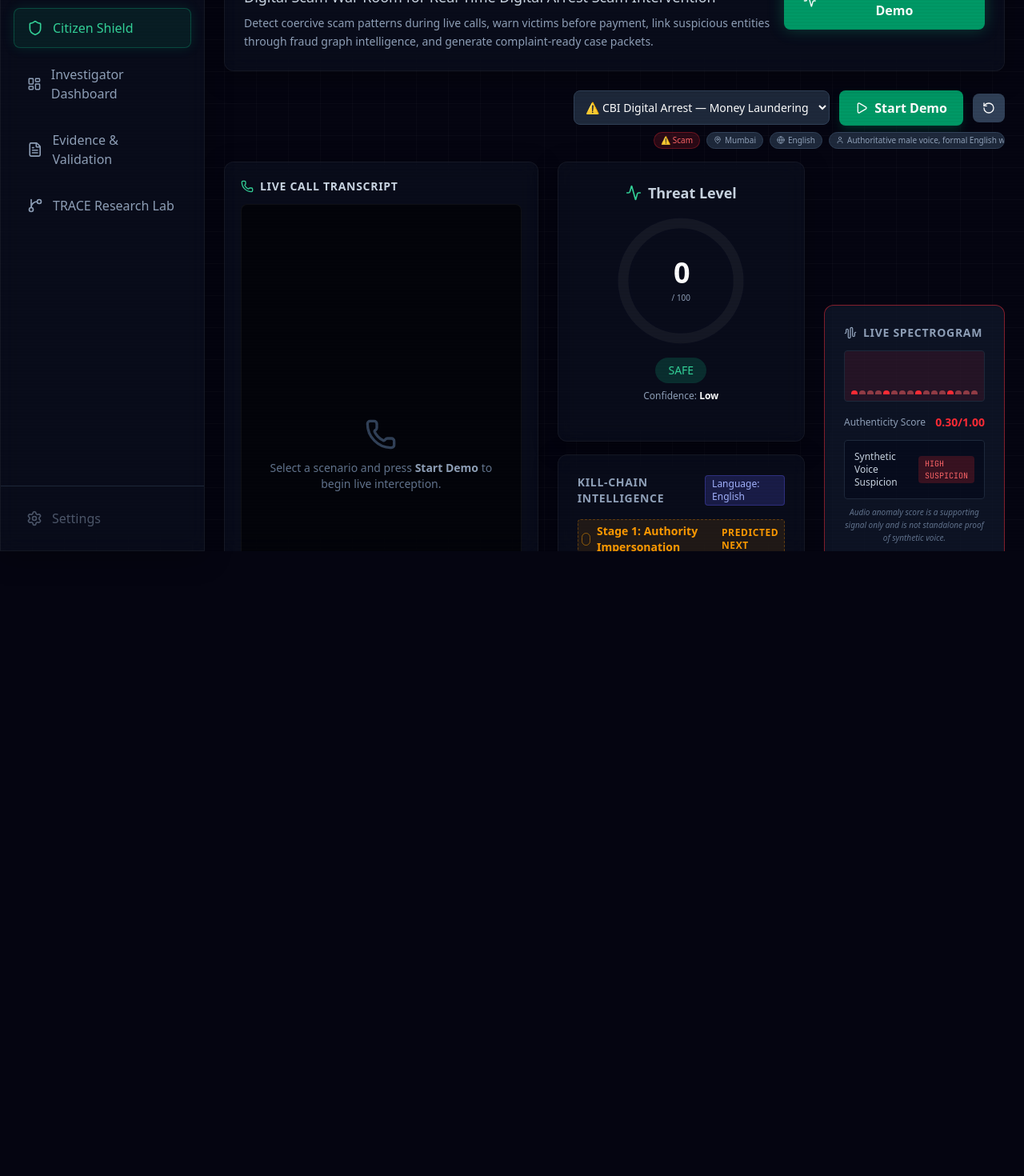
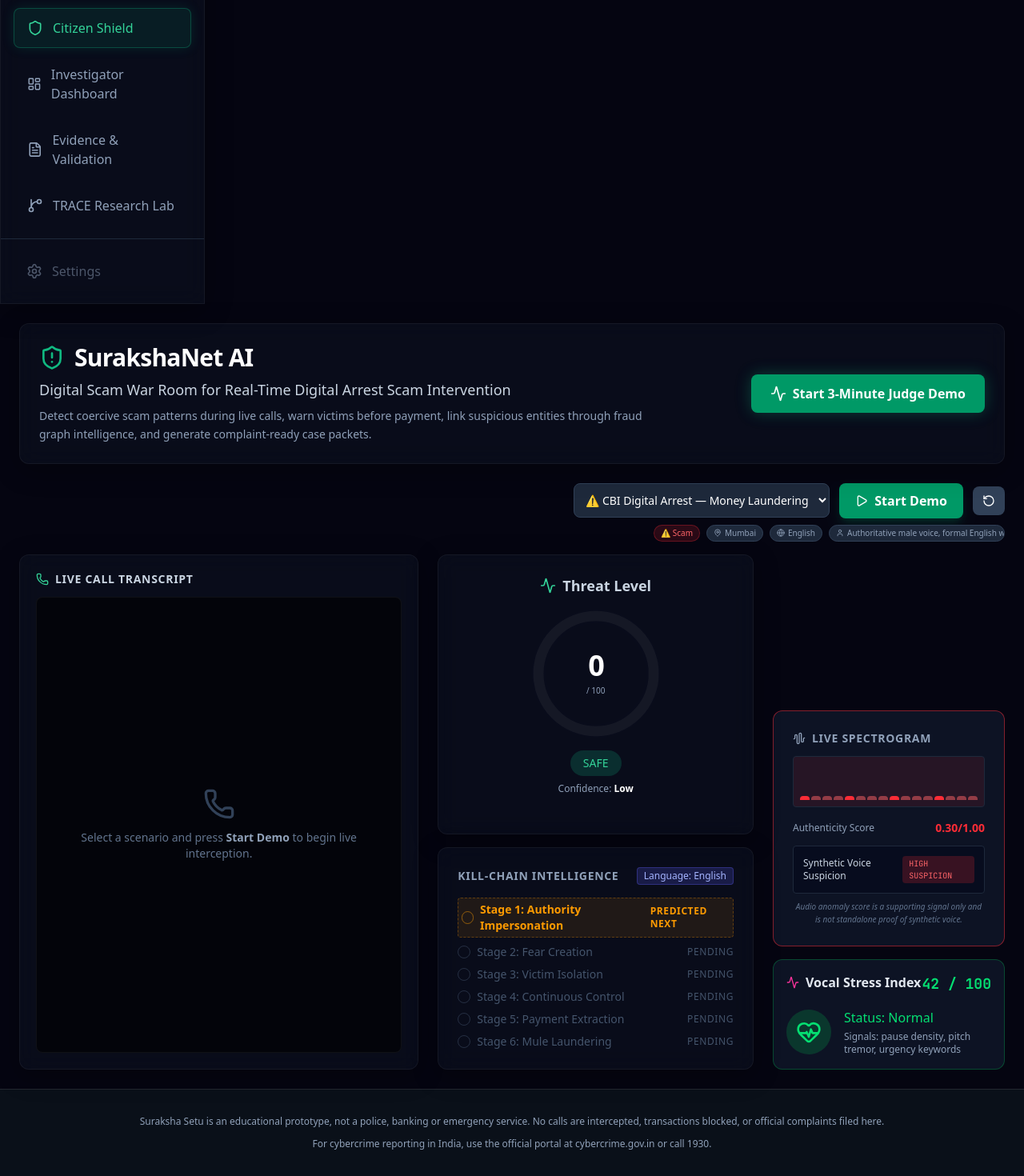
Before and after one commit to aadi-harale/suraksha_setu, a Next.js app in the folder frontend/: page / in a window 1280 px wide. Shown: the part 111-1581 px from the top of the page at 80% size. Before the commit the page ends 800 px from the top, so only its background shows below. Built offline with nearby package versions, Linux system fonts and the light colour scheme.

Commit message:
design: replace dashboard shell with accessible product layout

```diff
--- a/frontend/src/app/layout.tsx
+++ b/frontend/src/app/layout.tsx
@@ -1,33 +1,26 @@
 import type { Metadata } from 'next';
 import { Inter, JetBrains_Mono } from 'next/font/google';
+import Navigation from '@/components/shared/Navigation';
 import './globals.css';
-import Navigation from '@/components/shared/Navigation';
 
 const inter = Inter({ subsets: ['latin'], variable: '--font-inter' });
-const jbMono = JetBrains_Mono({ subsets: ['latin'], variable: '--font-mono' });
+const mono = JetBrains_Mono({ subsets: ['latin'], variable: '--font-mono' });
 
 export const metadata: Metadata = {
-  title: 'SurakshaNet AI | Fraud Interception',
-  description: 'Real-Time Digital Arrest Scam Interception & Fraud Network Intelligence',
+  title: 'Suraksha Setu | Understand, protect, report',
+  description: 'A guided cyber-fraud awareness and incident preparation prototype for India. Understand warning signs, get official reporting guidance and prepare a local report.',
 };
 
-export default function RootLayout({
-  children,
-}: {
-  children: React.ReactNode;
-}) {
+export default function RootLayout({ children }: Readonly<{ children: React.ReactNode }>) {
   return (
     <html lang="en" className="dark">
-      <body className={`${inter.variable} ${jbMono.variable} font-sans bg-[#050511] text-slate-200 antialiased h-screen flex overflow-hidden relative`}>
-        {/* Cyber Aesthetics Layers */}
-        <div className="cyber-grid" />
-        <div className="scanlines" />
-        <div className="absolute inset-0 bg-[radial-gradient(ellipse_at_top,_var(--tw-gradient-stops))] from-slate-900/40 via-transparent to-transparent pointer-events-none z-[-1]" />
-
+      <body className={`${inter.variable} ${mono.variable} min-h-screen bg-[#090f19] font-sans text-slate-100 antialiased`}>
         <Navigation />
-        <main className="flex-1 overflow-y-auto relative z-10">
-          {children}
-        </main>
+        <main id="main-content" className="min-h-[calc(100vh-80px)]">{children}</main>
+        <footer className="border-t border-white/10 bg-[#0a1019] px-5 py-7 text-center text-xs leading-6 text-slate-400">
+          Suraksha Setu is an educational prototype, not a police, banking or emergency service. No calls are intercepted, transactions blocked, or official complaints filed here.
+          <span className="block mt-1">For cybercrime reporting in India, use the official portal at cybercrime.gov.in or call 1930.</span>
+        </footer>
       </body>
     </html>
   );
```
